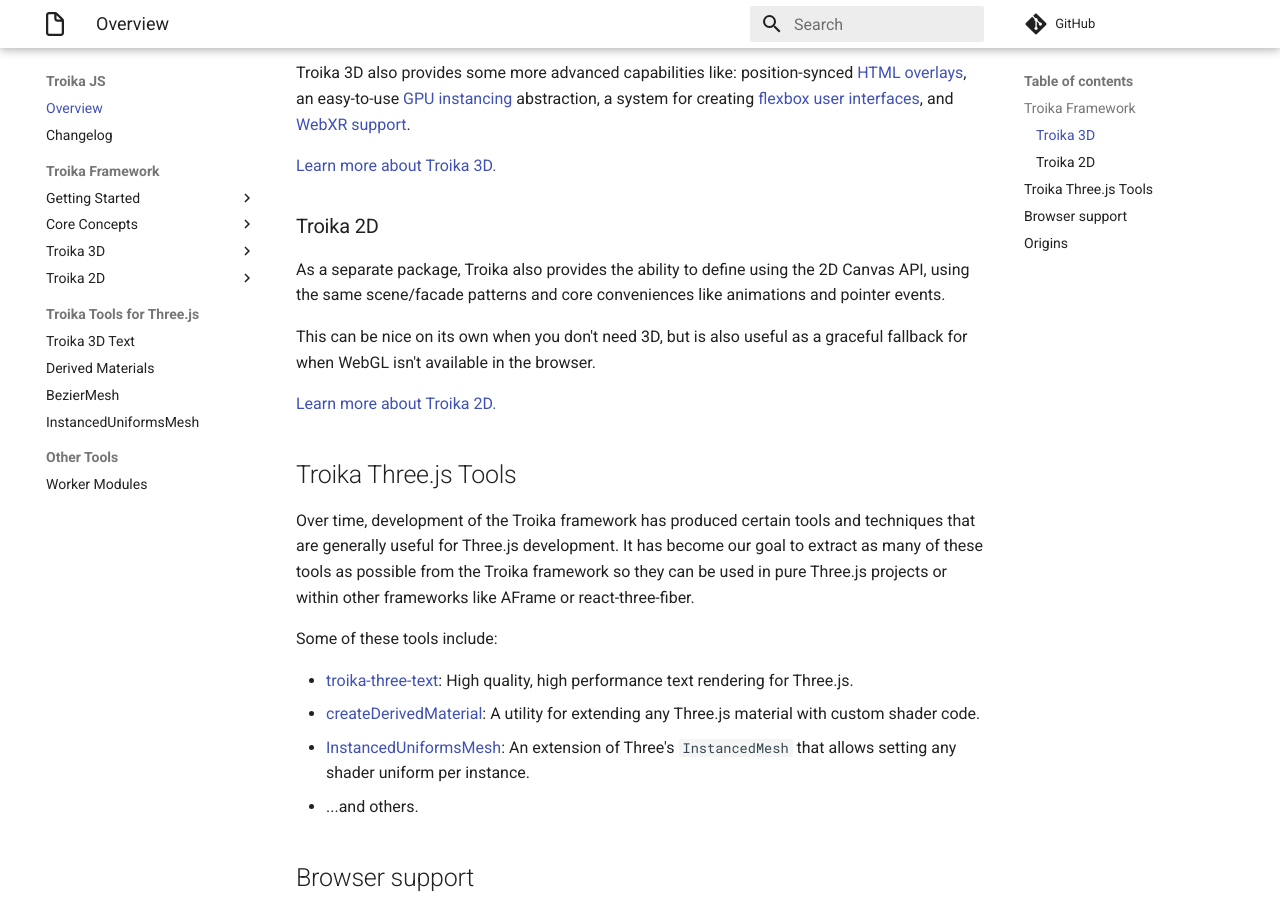
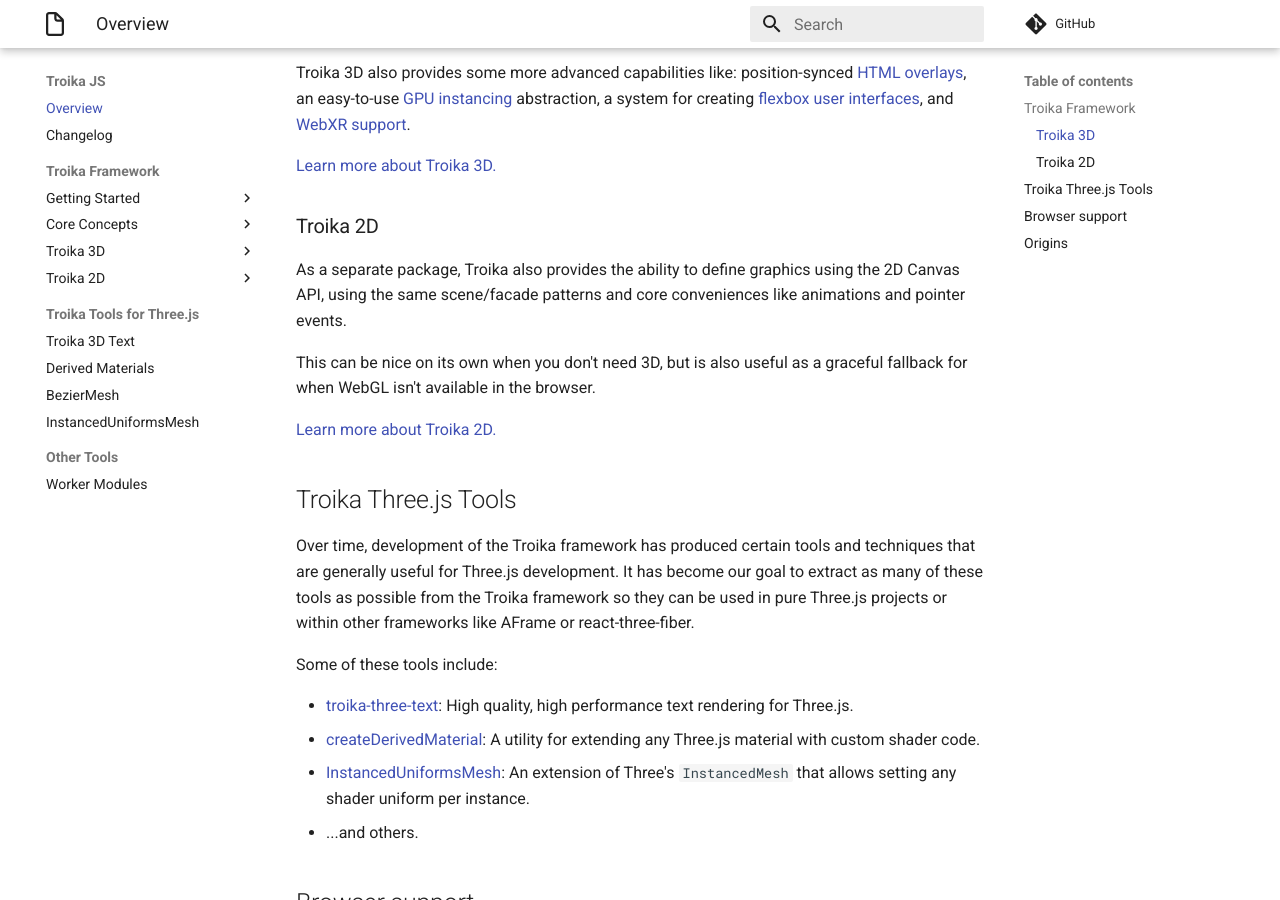
Before and after one commit to protectwise/troika, an MkDocs documentation site: the page built from docs/index.md, in a window 1280 px wide and 900 px high, scrolled down 1664 px. Built offline with MkDocs 1.6.1 and Material for MkDocs 9.7.7, drawn with Linux system fonts in a browser that asks for light colours; comment, search, counter and statistics services are not loaded.

```diff
--- a/docs/index.md
+++ b/docs/index.md
@@ -51,7 +51,7 @@ Troika 3D also provides some more advanced capabilities like: position-synced [H
 
 ### Troika 2D
 
-As a separate package, Troika also provides the ability to define using the 2D Canvas API, using the same scene/facade patterns and core conveniences like animations and pointer events.
+As a separate package, Troika also provides the ability to define graphics using the 2D Canvas API, using the same scene/facade patterns and core conveniences like animations and pointer events.
 
 This can be nice on its own when you don't need 3D, but is also useful as a graceful fallback for when WebGL isn't available in the browser.
 
```
Also changed, not shown: README.md (+2 -2 lines).
